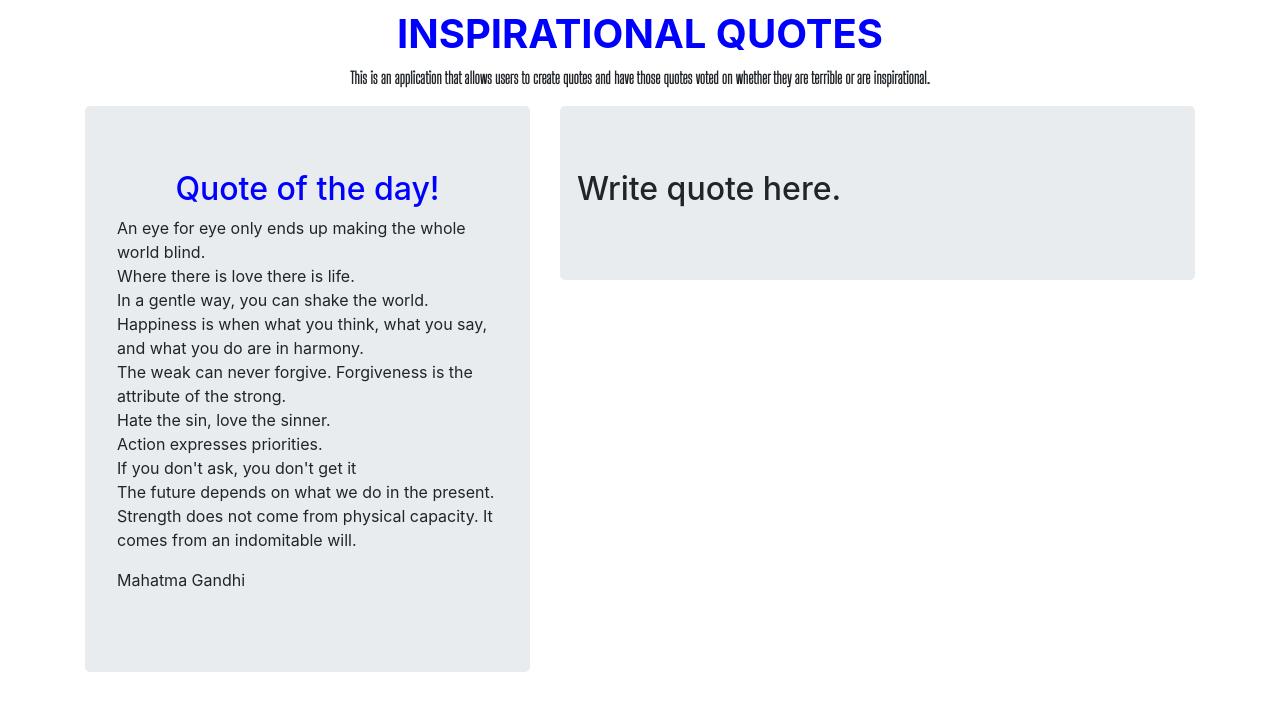
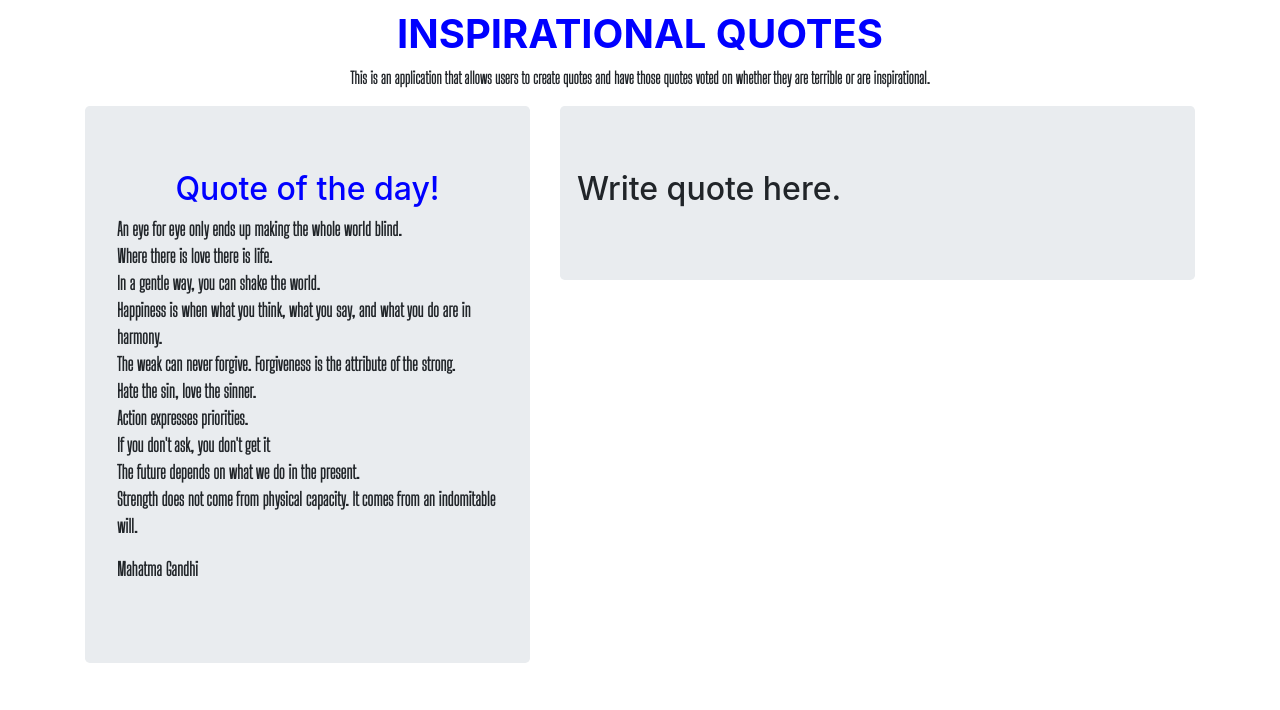
Before and after one commit to Kennedy-karuri/My-Quote, an Angular app: page / in a window 1280 px wide. Shown: the top 710 px of the page. Built offline with nearby package versions, Linux system fonts and the light colour scheme.

Commit message:
modified different components

```diff
--- a/src/app/app.module.ts
+++ b/src/app/app.module.ts
@@ -5,12 +5,16 @@ import { AppRoutingModule } from './app-routing.module';
 import { AppComponent } from './app.component';
 import { WiseSayingComponent } from './wise-saying/wise-saying.component';
 import { QuoteComponent } from './quote/quote.component';
+import { FormsComponent } from './forms/forms.component';
+
 
 @NgModule({
   declarations: [
     AppComponent,
     WiseSayingComponent,
-    QuoteComponent
+    QuoteComponent,
+    FormsComponent,
+
   ],
   imports: [
     BrowserModule,
--- /dev/null
+++ b/src/app/forms/forms.component.html
@@ -0,0 +1 @@
+<p>forms works!</p>
--- /dev/null
+++ b/src/app/forms/forms.component.ts
@@ -0,0 +1,15 @@
+import { Component, OnInit } from '@angular/core';
+
+@Component({
+  selector: 'app-forms',
+  templateUrl: './forms.component.html',
+  styleUrls: ['./forms.component.css']
+})
+export class FormsComponent implements OnInit {
+
+  constructor() { }
+
+  ngOnInit(): void {
+  }
+
+}
--- a/src/app/wise-saying/wise-saying.component.css
+++ b/src/app/wise-saying/wise-saying.component.css
@@ -1,3 +1,8 @@
 h2{color: blue;
     text-align: center;
 }
+p{
+    font-family: 'Big Shoulders Stencil Display', cursive;
+    font-size: large;
+    font-weight: bold;
+}
```
